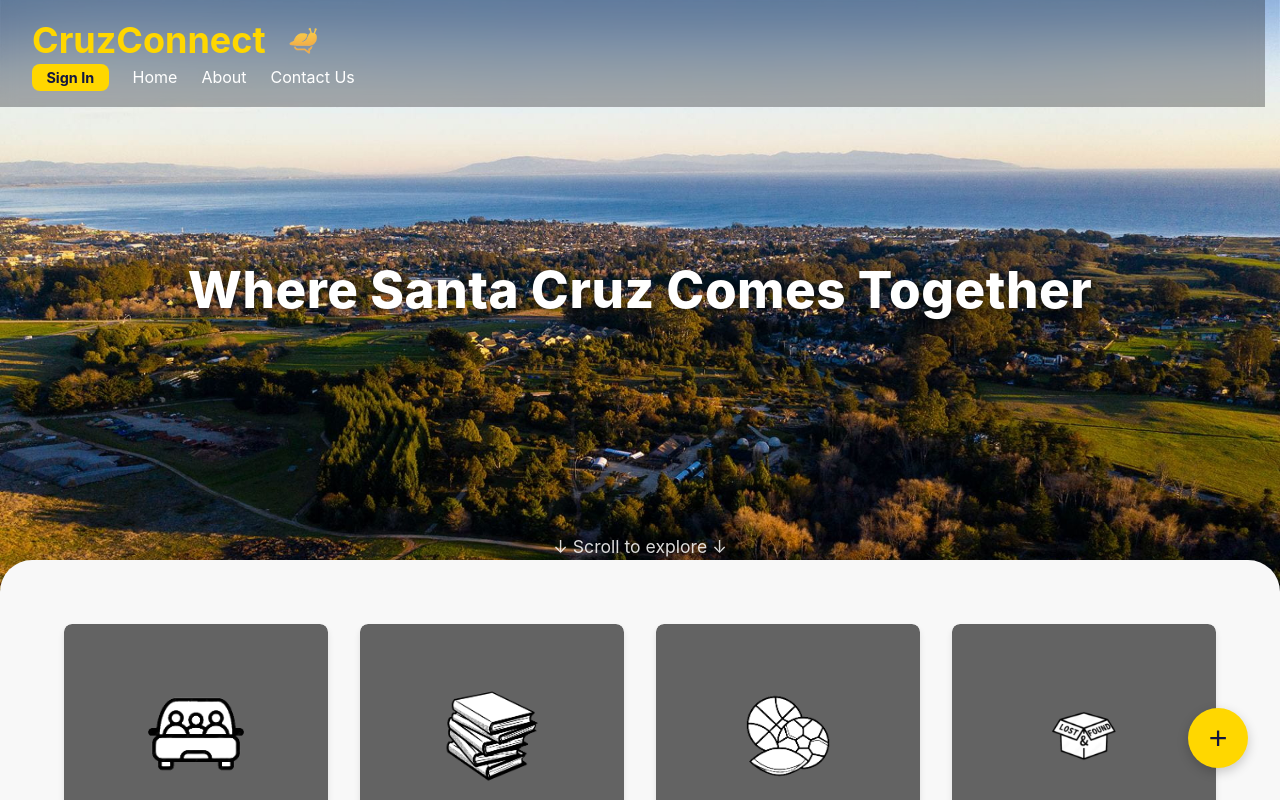
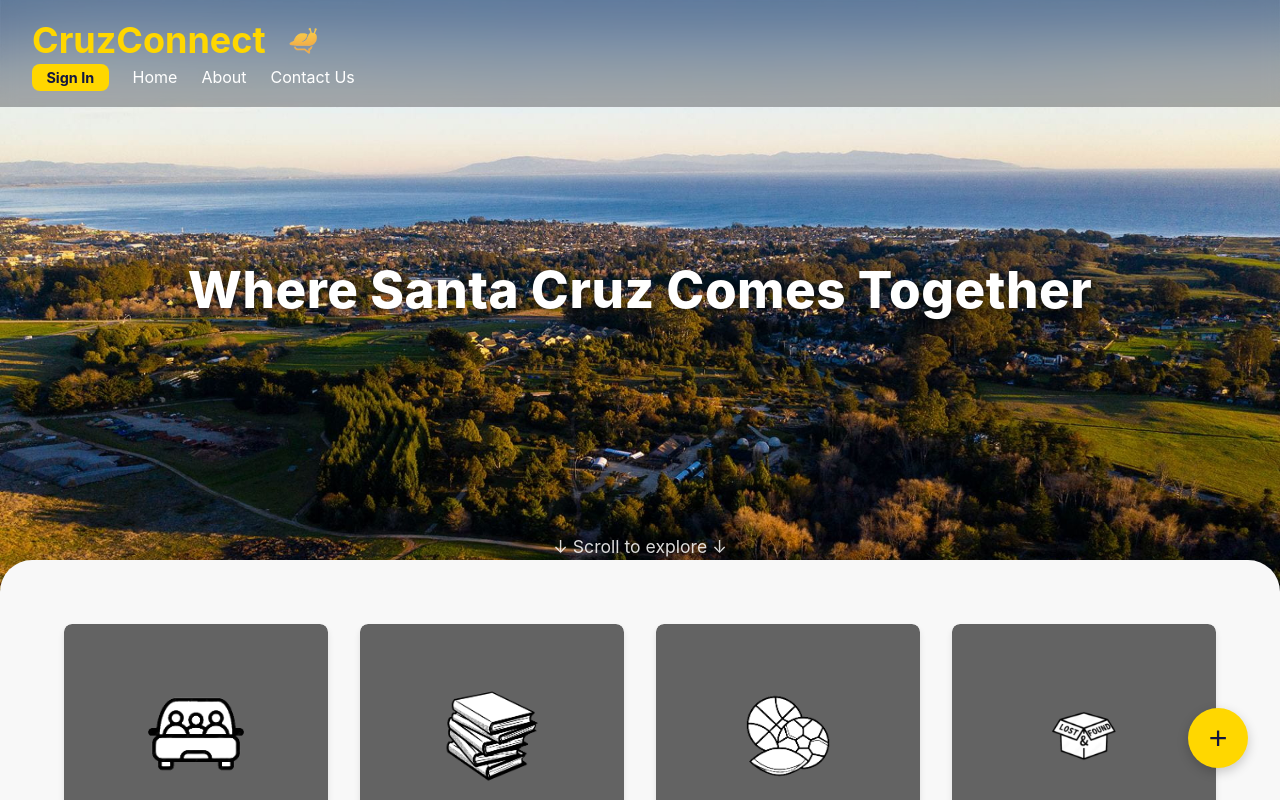
Before and after one commit to justinjudge/CruzHacksSpring2025, a Next.js app: page / in a window 1280 px wide. Built offline with nearby package versions, Linux system fonts and the light colour scheme.

Commit message:
Changed the header width back to 100%

```diff
--- a/src/app/page.module.css
+++ b/src/app/page.module.css
@@ -10,7 +10,7 @@
   position: fixed;
   top: 0;
   left: 0;
-  width: 98.8%;
+  width: 100%;
   padding: 1rem 2rem;
   background-color: rgba(0, 0, 0, 0.3); /* translucent */
   backdrop-filter: blur(8px); /* applies blur effect */
```
